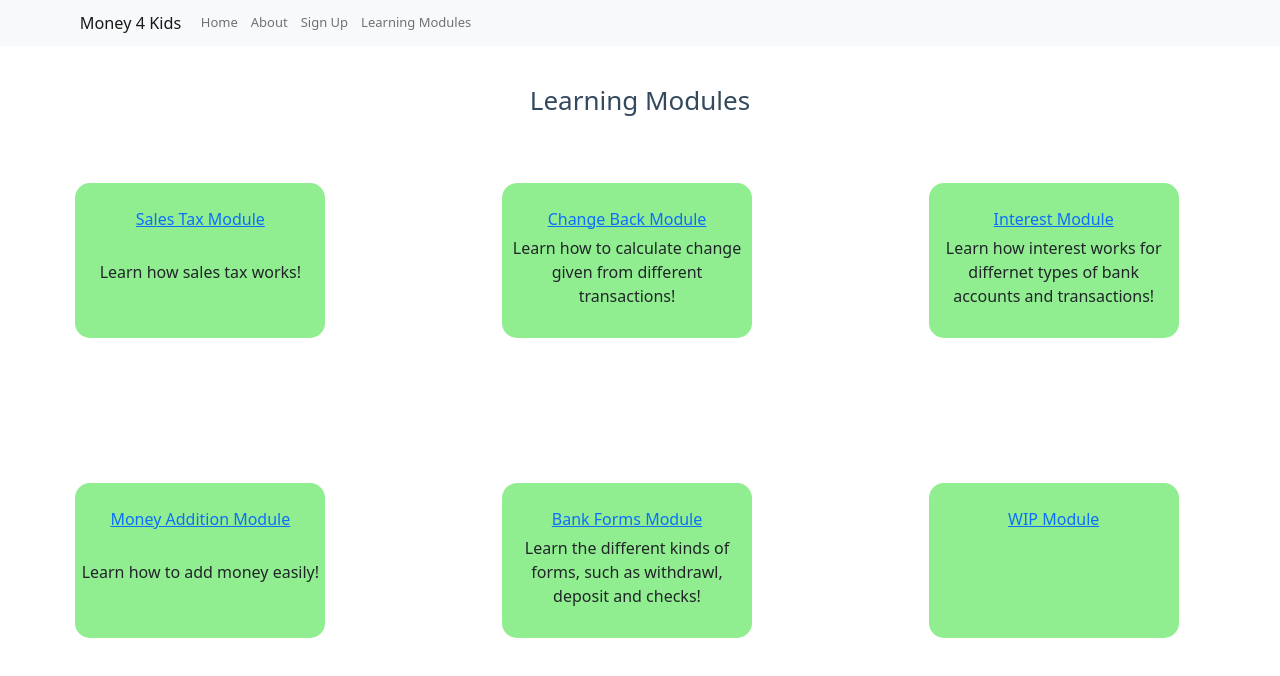
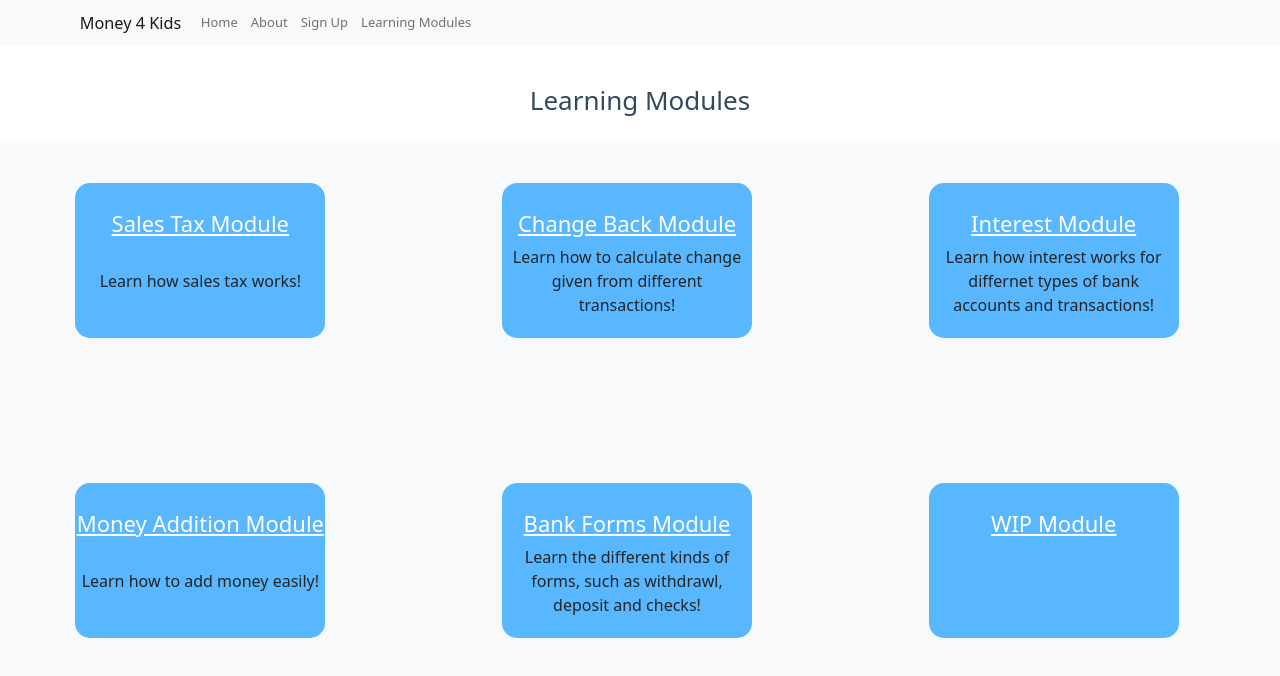
Before and after one commit to verdetea22/cs555MoneyForKids2022Fall, a React (Create React App) app: page /Modules in a window 1280 px wide. Shown: the top 676 px of the page. Built offline with nearby package versions, Linux system fonts and the light colour scheme.

Commit message:
module css

```diff
--- a/src/pages/moduleDashboard/modules.css
+++ b/src/pages/moduleDashboard/modules.css
@@ -1,6 +1,7 @@
 .parent {
     display: flex;
     justify-content: center;
+    background-color: #f8f9fa;
 }
 
 .child {
@@ -10,8 +11,11 @@
     flex: 1;
 }
 
-#text {
+#mod_name {
     margin-top: 20px;
+    font-size: 22px;
+    color: white;
+    font-weight: 300;
 }
 
 #box_description {
@@ -24,7 +28,7 @@
     margin-top: 40px;
     margin-bottom: 40px;
     text-align: center;
-    background-color: lightgreen;
+    background-color: rgb(88, 183, 255);
     border-radius: 15px;
     margin-left: 20%;
     margin-right: 20px;
--- a/src/pages/moduleDashboard/modulesDashboard.jsx
+++ b/src/pages/moduleDashboard/modulesDashboard.jsx
@@ -13,7 +13,9 @@ function ModulesDashboard() {
         <div class="child">
           <div id="mod_box">
             <br />
-            <a href="/SalesTaxMod">Sales Tax Module</a>
+            <a id="mod_name" href="/SalesTaxMod">
+              Sales Tax Module
+            </a>
             <br />
             <br />
             <div id="box_description">
@@ -26,7 +28,9 @@ function ModulesDashboard() {
         <div class="child">
           <div id="mod_box">
             <br />
-            <a href="/ChangeBackMod">Change Back Module</a>
+            <a id="mod_name" href="/ChangeBackMod">
+              Change Back Module
+            </a>
             <br />
 
             <div id="box_description">
@@ -43,7 +47,10 @@ function ModulesDashboard() {
         <div class="child">
           <div id="mod_box">
             <br />
-            <a href="/InterestMod"> Interest Module</a>
+            <a id="mod_name" href="/InterestMod">
+              {" "}
+              Interest Module
+            </a>
             <br />
             <div id="box_description">
               <a>
@@ -61,7 +68,9 @@ function ModulesDashboard() {
         <div class="child">
           <div id="mod_box">
             <br />
-            <a href="/MoneyAdditionMod">Money Addition Module</a>
+            <a id="mod_name" href="/MoneyAdditionMod">
+              Money Addition Module
+            </a>
             <br />
             <br />
             <div id="box_description">
@@ -74,7 +83,9 @@ function ModulesDashboard() {
         <div class="child">
           <div id="mod_box">
             <br />
-            <a href="/BankFormsMod">Bank Forms Module</a>
+            <a id="mod_name" href="/BankFormsMod">
+              Bank Forms Module
+            </a>
             <br />
 
             <div id="box_description">
@@ -88,11 +99,13 @@ function ModulesDashboard() {
         </div>
 
         {/* Column 3, Box 2 */}
-
         <div class="child">
           <div id="mod_box">
             <br />
-            <a href="/Modules"> WIP Module</a>
+            <a id="mod_name" href="/Modules">
+              {" "}
+              WIP Module
+            </a>
             <br />
           </div>
         </div>
--- a/src/pages/signup/SignUp.css
+++ b/src/pages/signup/SignUp.css
@@ -32,7 +32,7 @@
 }
 
 #button {
-    background-color: green;
+    background-color: rgb(88, 183, 255);
     margin-left: 30px;
     margin-right: 5px;
     margin-top: 15px;
```
